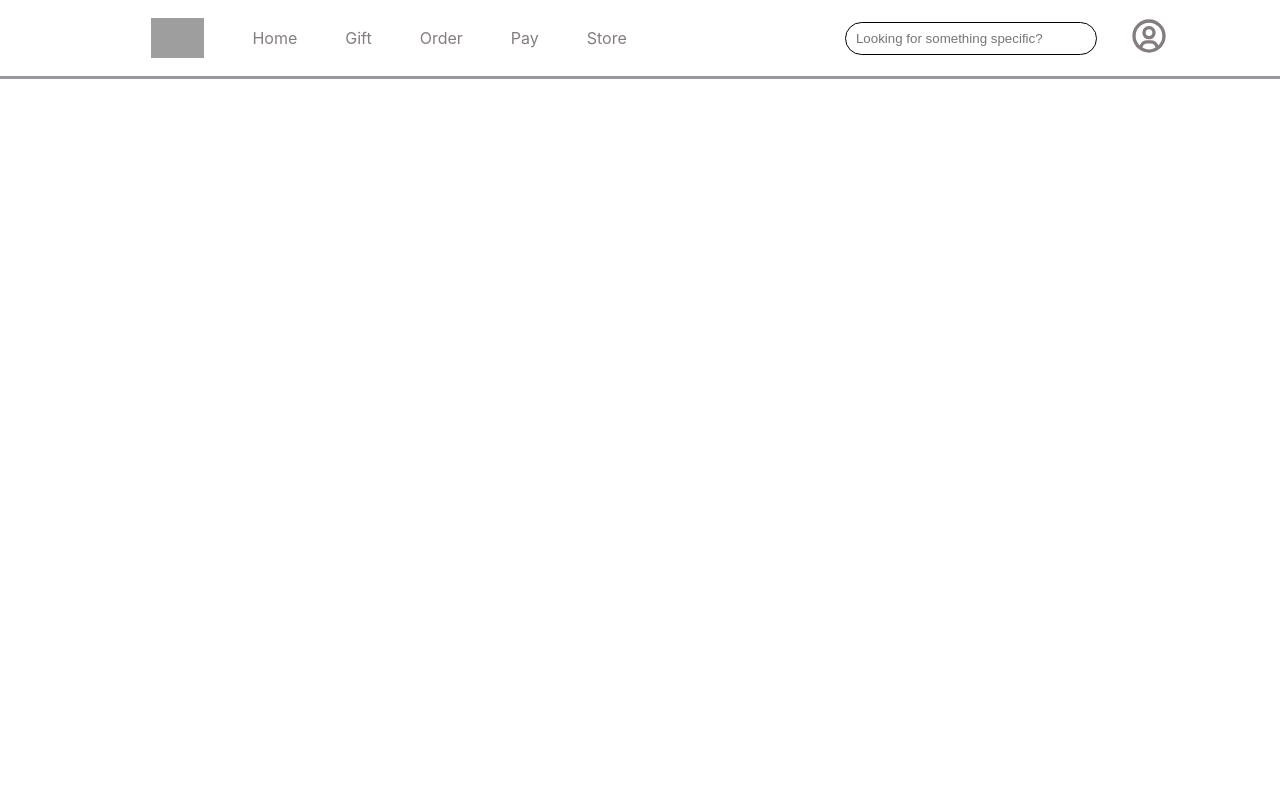
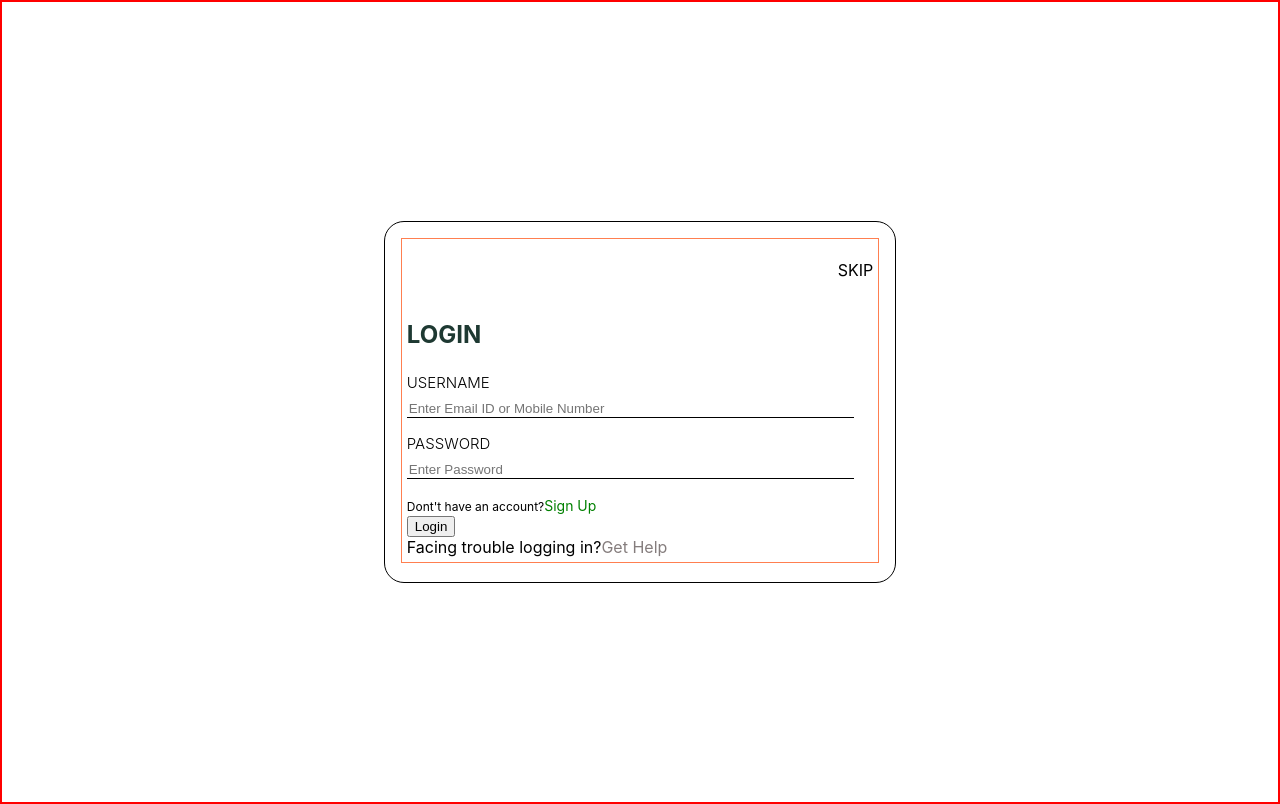
Before and after one commit to kshit7897/starbucks-clone, a React (Create React App) app: page /Login in a window 1280 px wide. Built offline with nearby package versions, Linux system fonts and the light colour scheme; grey boxes are pictures that could not be loaded.

Commit message:
working on login page

```diff
--- a/src/App.js
+++ b/src/App.js
@@ -1,6 +1,5 @@
 import { Routes, Route } from "react-router-dom";
 
-import Header from "./components/Header";
 import Home from "./components/pages/Home";
 import Gift from "./components/pages/Gift";
 import Order from "./components/pages/Order";
@@ -13,12 +12,14 @@ import Merchandise from "./components/handCraftCurationPages/Merchandise";
 import CoffeeAtHome from "./components/handCraftCurationPages/CoffeeAtHome";
 import ReadyToEat from "./components/handCraftCurationPages/ReadyToEat";
 import Profile from "./components/profile/Profile";
+import Login from "./components/profile/login/Login";
+import LayOut from "./components/layout/LayOut";
 
 function App() {
   return (
     <div className="App">
-      <Header />
       <Routes>
+        <Route element={<LayOut />}>
           <Route exact path="/" element={<Home />} />
           <Route path="Gift" element={<Gift />} />
           <Route path="Order" element={<Order />} />
@@ -31,6 +32,8 @@ function App() {
           <Route path="CoffeeAtHome" element={<CoffeeAtHome />} />
           <Route path="ReadyToEat" element={<ReadyToEat />} />
           <Route path="Profile" element={<Profile />} />
+        </Route>
+        <Route path="Login" element={<Login />} />
       </Routes>
     </div>
   );
--- a/src/components/Header.js
+++ b/src/components/Header.js
@@ -11,11 +11,15 @@ const Header = () => {
       <div className="head-container">
         <div className="container-left">
           <ul className="nav-link">
-            <img
-              className="logo-header"
-              src="https://www.starbucks.in/assets/icon/logo.png"
-              alt="kshit reload"
-            />
+            <span className="main-logo">
+              <NavLink to={"/"}>
+                <img
+                  className="logo-header"
+                  src="https://www.starbucks.in/assets/icon/logo.png"
+                  alt="kshit reload"
+                />
+              </NavLink>
+            </span>
 
             <li className="link">
               <NavLink to="/">Home</NavLink>
--- a/src/components/header.css
+++ b/src/components/header.css
@@ -2,6 +2,7 @@ a {
   text-decoration: none;
   color: rgb(133, 125, 125);
 }
+
 .head-container {
   display: flex;
   justify-content: space-around;
@@ -22,15 +23,19 @@ a {
   gap: 3em;
   list-style: none;
 }
+
 @media (max-width: 455px) {
-   .nav-link{
-    gap:1em
-   }
+  .nav-link {
+    gap: 1em
+  }
 }
 
 .logo-header {
   height: 40px;
   width: 40;
+}
+.main-logo a{
+  border: none;
 }
 
 .container-right {
@@ -39,18 +44,22 @@ a {
   gap: 2em;
 }
 
-.container-right input{
+.container-right input {
   width: 230px;
   padding: 8px 10px;
   border-radius: 20px;
   border: 1px solid black;
 }
 
-.user-icon{
+.user-icon {
   font-size: 2.5em;
   color: #756a6a;
   margin-top: 6px;
   cursor: pointer;
+}
+
+.user-icon a {
+  border: none;
 }
 
 @media (max-width: 768px) {
@@ -67,7 +76,8 @@ a {
     margin-top: 8px;
   }
 }
-.active{
+
+.active {
   color: #302c2e;
   padding: 7px;
   border-bottom: 2px solid black;
--- /dev/null
+++ b/src/components/layout/LayOut.js
@@ -0,0 +1,14 @@
+import React from "react";
+import Header from "../Header";
+import { Outlet } from "react-router-dom";
+
+const LayOut = () => {
+  return (
+    <>
+      <Header />
+      <Outlet />
+    </>
+  );
+};
+
+export default LayOut;
--- a/src/components/profile/Profile.js
+++ b/src/components/profile/Profile.js
@@ -1,15 +1,63 @@
 import React from "react";
+
+import { AiOutlineSetting } from "react-icons/ai";
+import { BiUserVoice, BiChevronRight } from "react-icons/bi";
 
 import Footer from "../Footer";
 
-import "./profile.css"
+import "./profile.css";
+import { NavLink } from "react-router-dom";
 
 const Profile = () => {
   return (
     <>
       <div className="profile-container">
+        <div className="setting-div">
+          <span id="setting">
+            <AiOutlineSetting />
+          </span>
+        </div>
         <div className="contain-profile">
-          {/* <img src="" alt="kshit" /> */}
+          <img
+            id="image-leaf"
+            src="https://www.starbucks.in/assets/images/leaf_gold.svg"
+            alt="kshit"
+          />
+        </div>
+        <div className="login-container">
+          <div className="contain-login">
+            <img
+              className="login-image"
+              src="https://b.zmtcdn.com/data/pictures/chains/9/6503729/9b60e87fc9c1d60fbb4c2205ccdbd5ef.jpg"
+              alt="kshit"
+            />
+          </div>
+          <div className="welcome">
+            <h1>Welcome to Starbucks</h1>
+            <NavLink to={"/Login"}>
+              {" "}
+              <button className="login-or-signup-btn">Login or Sign Up</button>
+            </NavLink>
+          </div>
+          <div id="right-cornar-image-div">
+            <img
+              className="right-image"
+              src="https://www.starbucks.in/assets/images/dots_gold.svg"
+              alt="kshit"
+            />
+          </div>
+        </div>
+      </div>
+
+      <div className="help-container">
+        <span className="help-icon">
+          <BiUserVoice />
+          <p className="help-text">HELP CENTER</p>
+        </span>
+        <div>
+          <p className="help-svg">
+            <BiChevronRight />
+          </p>
         </div>
       </div>
 
--- /dev/null
+++ b/src/components/profile/login/Login.js
@@ -0,0 +1,56 @@
+import React from "react";
+
+import "./login.css";
+
+const Login = () => {
+  return (
+    <>
+      <div className="login-out-container">
+        <div className="inner-login-out-container">
+          <div className="contain">
+            <div className="info-container-login">
+              <div className="skip-div">
+                <p className="skip-text">SKIP</p>
+              </div>
+              <div className="login-title">
+                <h3 className="login-title-text"> LOGIN</h3>
+              </div>
+              <form>
+                <div className="user-name-div">
+                  <label id="username">USERNAME</label>
+                  <input
+                    className="input-field"
+                    type="text"
+                    placeholder="Enter Email ID or Mobile Number"
+                  />
+                </div>
+                <div className="password-div">
+                  <label>PASSWORD</label> <br />
+                  <input
+                    className="input-field"
+                    type="password"
+                    placeholder="Enter Password"
+                  />
+                </div>
+                <div className="account-container">
+                  <span className="dont-have-account">
+                    Dont't have an account?
+                    <a id="sign-up-link" href="">Sign Up</a>
+                  </span>
+                </div>
+                <div className="log-btn-div">
+                  <button className="log-btn">Login</button>
+                </div>
+                <div className="get-help-div">
+                       <span className="get-help-text">Facing trouble logging in?<a href="">Get Help</a></span>
+                </div>
+              </form>
+            </div>
+          </div>
+        </div>
+      </div>
+    </>
+  );
+};
+
+export default Login;
--- /dev/null
+++ b/src/components/profile/login/login.css
@@ -0,0 +1,59 @@
+.login-out-container {
+  width: auto;
+  height: 100vh;
+  border: 2px solid red;
+  display: flex;
+  justify-content: center;
+  align-items: center;
+}
+.inner-login-out-container {
+  border: 1px solid black;
+  width: 40%;
+  height: 45%;
+  margin: 0 auto;
+  border-radius: 20px;
+}
+.info-container-login {
+  margin: 1rem;
+  border: 1px solid coral;
+  padding: 5px;
+}
+.skip-div {
+  display: flex;
+  justify-content: flex-end;
+  align-items: center;
+}
+.input-field {
+  border: none;
+  outline: none;
+  border-bottom: 1px solid black;
+  width: 95%;
+  margin-top: 0.5rem;
+}
+.login-title-text {
+  color: #1e3932;
+  font-size: 1.5rem;
+  margin-bottom: 1.5rem;
+}
+
+.user-name-div {
+  color: #000;
+  opacity: 87;
+  font-weight: 300 !important;
+  font-size: 15px !important;
+  margin-bottom: 1rem;
+}
+.password-div {
+  color: #000;
+  opacity: 87;
+  font-weight: 300 !important;
+  font-size: 15px !important;
+  margin-bottom: 1rem;
+}
+.dont-have-account {
+  font-size: 12px;
+}
+#sign-up-link{
+    font-size: 14px;
+    color: green;
+}
--- a/src/components/profile/profile.css
+++ b/src/components/profile/profile.css
@@ -1,4 +1,84 @@
-.profile-container{
-    background-color: #4f81b4;
-    height: 400px;
+.profile-container {
+  background-color: #faf6ee;
+  height: 580px;
+  margin-top: 2.5rem;
+  position: relative;
+  margin-bottom: 1rem;
 }
+
+.contain-login {
+  display: flex;
+  justify-content: center;
+  align-items: center;
+}
+
+.login-image {
+  max-width: 200px;
+  max-height: 200px;
+  border-radius: 50%;
+  position: absolute;
+  padding: 8px;
+  border: 4px solid #dd9513b8;
+}
+#setting {
+  position: absolute;
+  margin-top: 10rem;
+  font-size: 26px;
+  cursor: pointer;
+}
+.setting-div {
+  width: 60%;
+  margin: 0 auto;
+  display: flex;
+  justify-content: flex-end;
+  align-items: center;
+}
+
+.welcome {
+  display: flex;
+  justify-content: center;
+  align-items: center;
+  flex-direction: column;
+  margin-top: 8rem;
+}
+
+.login-or-signup-btn {
+  border-radius: 20px;
+  padding: 10px 30px;
+  background-color: #000000;
+  color: #ffffff;
+  font-size: medium;
+  border: none;
+  font-weight: 600;
+  cursor: pointer;
+}
+
+#right-cornar-image-div {
+  display: flex;
+  justify-content: flex-end;
+  align-items: center;
+}
+.help-container {
+  border-bottom: 1px solid rgba(0,0,0,.2);
+  width: 70%;
+  margin: 0 auto;
+  display: flex;
+  justify-content: space-between;
+  align-items: center;
+}
+.help-icon {
+  font-size: 35px;
+  font-weight: 400;
+  color: #90990bb3;
+  display: flex;
+  justify-content: flex-start;
+  align-items: center;
+  gap: 1rem;
+}
+.help-text {
+  font-size: 20px;
+  color: #1e3932;
+}
+.help-svg{
+  font-size: 25px;
+}
```
Lines whose indentation alone changed are shown as unchanged.
